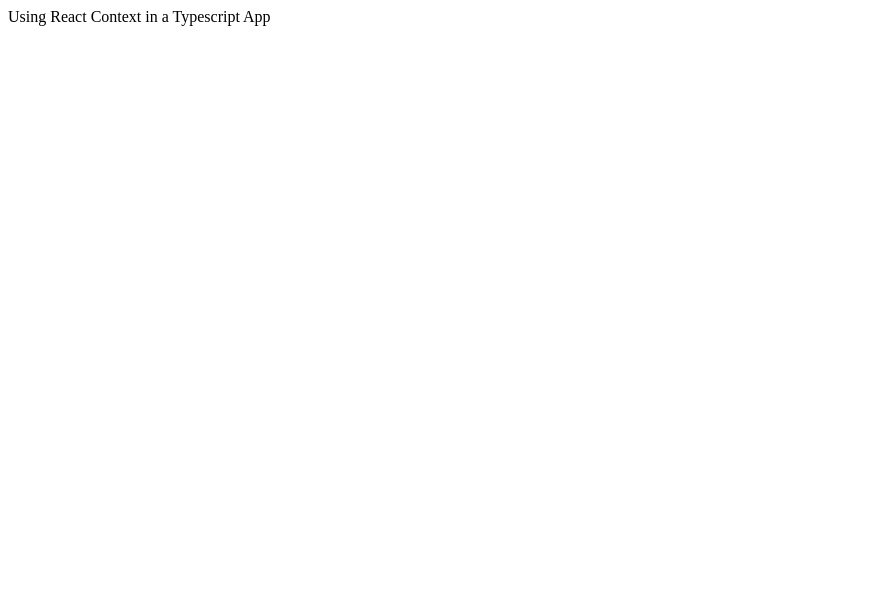
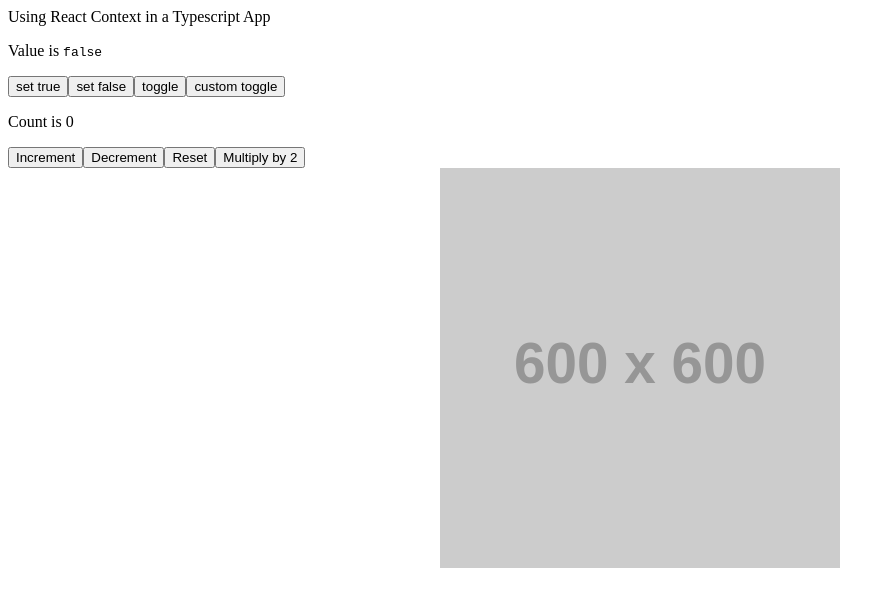
Before and after one commit to saint-fons/ReactTSTest, a React (Create React App) app in the folder my-app/: page / in a window 1280 px wide. Shown: the top 606 px of the page, without its empty margins (0-895 px from the left). Built offline with nearby package versions, Linux system fonts and the light colour scheme.

Commit message:
Добавлены хуки из реакт хукс

```diff
--- a/my-app/package.json
+++ b/my-app/package.json
@@ -14,6 +14,7 @@
     "react-dom": "^17.0.2",
     "react-scripts": "5.0.0",
     "typescript": "^4.4.2",
+    "usehooks-ts": "^2.5.4",
     "web-vitals": "^2.1.0"
   },
   "scripts": {
--- /dev/null
+++ b/my-app/src/ReactTSHooks/BooleanHook.tsx
@@ -0,0 +1,23 @@
+import React from "react";
+import { useBoolean } from "usehooks-ts";
+
+const BooleanHook = () => {
+  const { value, setValue, setTrue, setFalse, toggle } = useBoolean(false);
+
+  // Just an example to use "setValue"
+  const customToggle = () => setValue((x) => !x);
+
+  return (
+    <>
+      <p>
+        Value is <code>{value.toString()}</code>
+      </p>
+      <button onClick={setTrue}>set true</button>
+      <button onClick={setFalse}>set false</button>
+      <button onClick={toggle}>toggle</button>
+      <button onClick={customToggle}>custom toggle</button>
+    </>
+  );
+};
+
+export default BooleanHook;
--- /dev/null
+++ b/my-app/src/ReactTSHooks/CounterButtons.tsx
@@ -0,0 +1,19 @@
+import React from "react";
+import { useCounter } from "usehooks-ts";
+
+const Counter = () => {
+  const { count, setCount, increment, decrement, reset } = useCounter(0);
+  const multiplyBy2 = () => setCount((x) => x * 2);
+
+  return (
+    <>
+      <p>Count is {count}</p>
+      <button onClick={increment}>Increment</button>
+      <button onClick={decrement}>Decrement</button>
+      <button onClick={reset}>Reset</button>
+      <button onClick={multiplyBy2}>Multiply by 2</button>
+    </>
+  );
+};
+
+export default Counter;
--- /dev/null
+++ b/my-app/src/ReactTSHooks/UseImageOnLoad.tsx
@@ -0,0 +1,42 @@
+import React, { CSSProperties } from "react";
+import { useImageOnLoad } from "usehooks-ts";
+
+const UseImageOnLoad = () => {
+  const { handleImageOnLoad, css } = useImageOnLoad();
+
+  const style: { [key: string]: CSSProperties } = {
+    wrap: {
+      position: "relative",
+      width: 400,
+      height: 400,
+      margin: "auto",
+    },
+    image: {
+      position: "absolute",
+      top: 0,
+      left: 0,
+      width: `100%`,
+      height: `100%`,
+    },
+  };
+
+  return (
+    <div style={style.wrap}>
+      {/* Small image load fast */}
+      <img
+        style={{ ...style.image, ...css.thumbnail }}
+        src="https://via.placeholder.com/150"
+        alt="thumbnail"
+      />
+      {/* Full size image */}
+      <img
+        onLoad={handleImageOnLoad}
+        style={{ ...style.image, ...css.fullSize }}
+        src="https://via.placeholder.com/600"
+        alt="fullImage"
+      />
+    </div>
+  );
+};
+
+export default UseImageOnLoad;
--- a/my-app/src/index.tsx
+++ b/my-app/src/index.tsx
@@ -1,10 +1,16 @@
 import React from "react";
 import ReactDOM from "react-dom";
-import ContextHook from "./Hooks/ContextProvider";
+import ContextHook from "./MainHooks/ContextProvider";
+import BooleanHook from "./ReactTSHooks/BooleanHook";
+import Counter from "./ReactTSHooks/CounterButtons";
+import UseImageOnLoad from "./ReactTSHooks/UseImageOnLoad";
 
 ReactDOM.render(
   <React.StrictMode>
     <ContextHook />
+    <BooleanHook />
+    <Counter />
+    <UseImageOnLoad />
   </React.StrictMode>,
   document.getElementById("root")
 );
```
Also changed, not shown: my-app/src/MainHooks/ContextConsumer.tsx (renamed from my-app/src/Hooks/ContextConsumer.tsx), my-app/src/MainHooks/ContextProvider.tsx (renamed from my-app/src/Hooks/ContextProvider.tsx), 2 other files (tests, documents, lock files or other folders).
